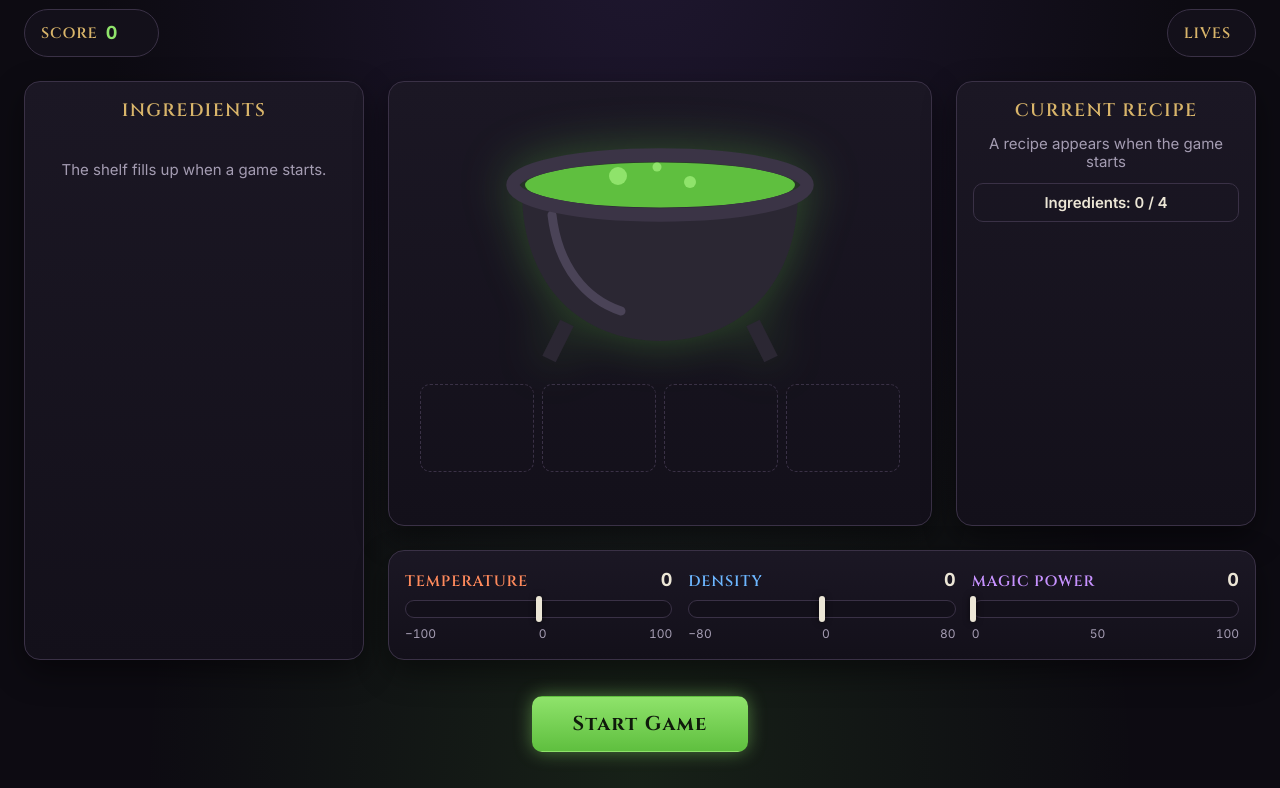
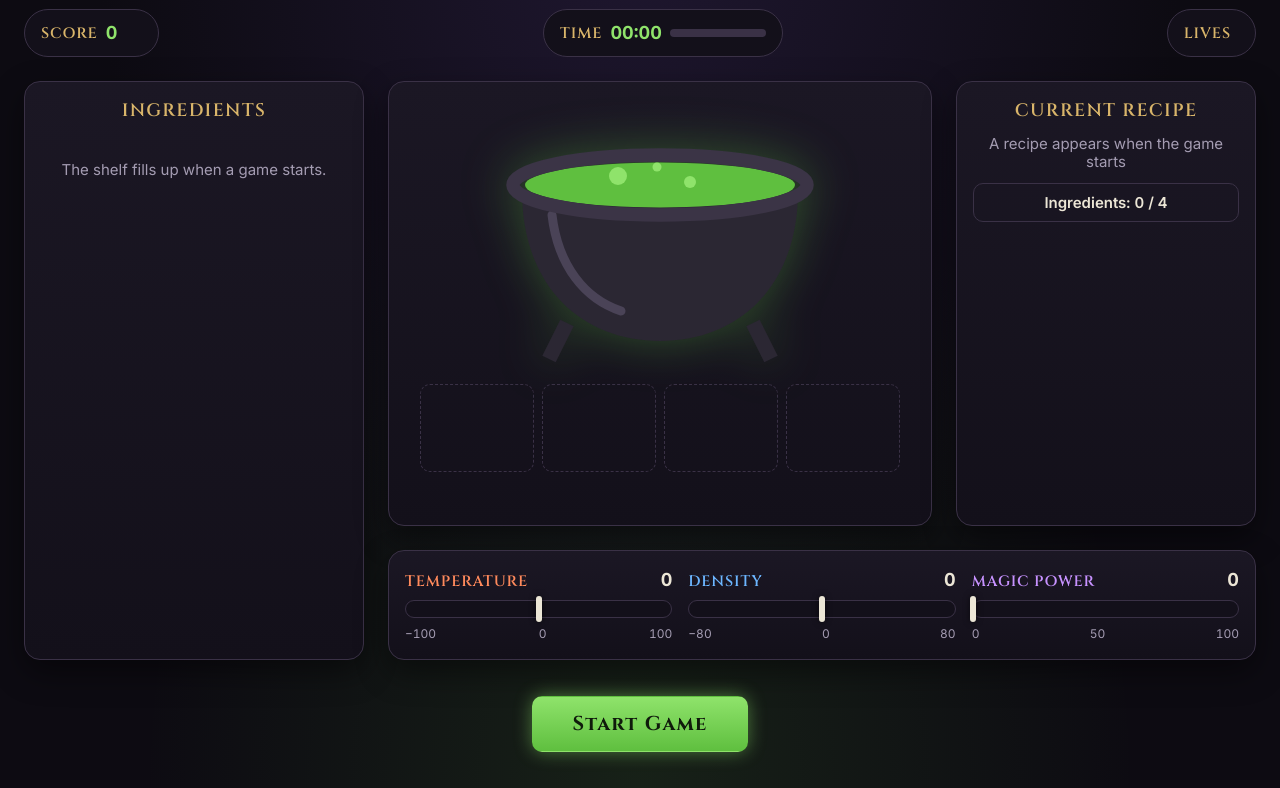
Before and after one commit to Besika40k/alchemists-cauldron, a website built with Vite: page index.html in a window 1280 px wide. Shown: the part 95-883 px from the top of the page. Built offline with nearby package versions, Linux system fonts and the light colour scheme.

Commit message:
feat: show the time as mm:ss and as a shrinking bar

```diff
--- a/src/styles/components/hud.css
+++ b/src/styles/components/hud.css
@@ -43,3 +43,23 @@
   fill: var(--color-danger);
   filter: drop-shadow(0 0 4px rgb(255 90 90 / 50%));
 }
+
+.hud__time-bar {
+  overflow: hidden;
+  width: 96px;
+  height: 8px;
+  border-radius: var(--radius-round);
+  background-color: var(--color-panel-border);
+}
+
+/* the state changes once per second, the transition makes the bar shrink smoothly */
+.hud__time-fill {
+  display: block;
+  height: 100%;
+  background-color: var(--color-accent);
+  transform: scaleX(var(--time-share, 0));
+  transform-origin: left;
+  transition:
+    transform 1s linear,
+    background-color var(--duration-medium);
+}
--- a/src/ui/format.ts
+++ b/src/ui/format.ts
@@ -1,3 +1,4 @@
+import { toDisplaySeconds } from '../logic/timer';
 import type { IRecipeRange } from '../types/game';
 
 // U+2212, wider than a hyphen and read as "minus" by screen readers
@@ -23,3 +24,16 @@ export function formatSignedNumber(value: number): string {
 export function formatRange(range: IRecipeRange): string {
   return `${formatNumber(range.min)}..${formatNumber(range.max)}`;
 }
+
+const SECONDS_IN_MINUTE: number = 60;
+
+/**
+ * The countdown label MM:SS; 150 000 ms reads as 02:30.
+ */
+export function formatTime(milliseconds: number): string {
+  const totalSeconds: number = toDisplaySeconds(Math.max(milliseconds, 0));
+  const minutes: string = String(Math.floor(totalSeconds / SECONDS_IN_MINUTE)).padStart(2, '0');
+  const seconds: string = String(totalSeconds % SECONDS_IN_MINUTE).padStart(2, '0');
+
+  return `${minutes}:${seconds}`;
+}
--- a/src/ui/hud-view.ts
+++ b/src/ui/hud-view.ts
@@ -1,12 +1,21 @@
+import { getSettings } from '../logic/game-rules';
+import { secondsToMilliseconds } from '../logic/timer';
 import type { IGameState } from '../types/game';
 import { createElement } from './dom';
+import { formatTime } from './format';
 import { createHeartIcon } from './icons';
 
+// under 15 seconds the timer turns red and pulses
+const LOW_TIME: number = secondsToMilliseconds(15);
+
 /**
- * The score and the lives above the play field.
+ * The score, the time left and the lives above the play field.
  */
 export class HudView {
   readonly #score: HTMLSpanElement;
+  readonly #timeItem: HTMLParagraphElement;
+  readonly #time: HTMLSpanElement;
+  readonly #timeBar: HTMLSpanElement;
   readonly #hearts: HTMLSpanElement;
   readonly #livesText: HTMLSpanElement;
   #shownLives: number = -1;
@@ -14,6 +23,15 @@ export class HudView {
 
   constructor() {
     this.#score = createElement('span', { className: 'hud__value', text: '0' });
+    this.#time = createElement('span', { className: 'hud__value hud__time', text: '00:00' });
+    this.#timeBar = createElement('span', { className: 'hud__time-bar' }, [
+      createElement('span', { className: 'hud__time-fill' }),
+    ]);
+    this.#timeItem = createElement('p', { className: 'hud__item hud__item--time' }, [
+      createElement('span', { className: 'hud__label', text: 'Time' }),
+      this.#time,
+      this.#timeBar,
+    ]);
     this.#hearts = createElement('span', {
       className: 'hud__hearts',
       attributes: { 'aria-hidden': 'true' },
@@ -24,6 +42,7 @@ export class HudView {
         createElement('span', { className: 'hud__label', text: 'Score' }),
         this.#score,
       ]),
+      this.#timeItem,
       createElement('p', { className: 'hud__item hud__item--lives' }, [
         createElement('span', { className: 'hud__label', text: 'Lives' }),
         this.#hearts,
@@ -32,8 +51,21 @@ export class HudView {
     ]);
   }
 
+  #renderTime(state: IGameState): void {
+    const startTime: number = secondsToMilliseconds(getSettings(state).startTimeSeconds);
+
+    this.#time.textContent = formatTime(state.timeLeft);
+    // the bar gets smaller with the time; a CSS transition smooths the steps
+    this.#timeBar.style.setProperty('--time-share', String(state.timeLeft / startTime));
+    this.#timeItem.classList.toggle(
+      'hud__item--low',
+      state.status === 'playing' && state.timeLeft < LOW_TIME,
+    );
+  }
+
   render(state: IGameState): void {
     this.#score.textContent = String(state.score);
+    this.#renderTime(state);
 
     if (state.lives === this.#shownLives) {
       return;
```
